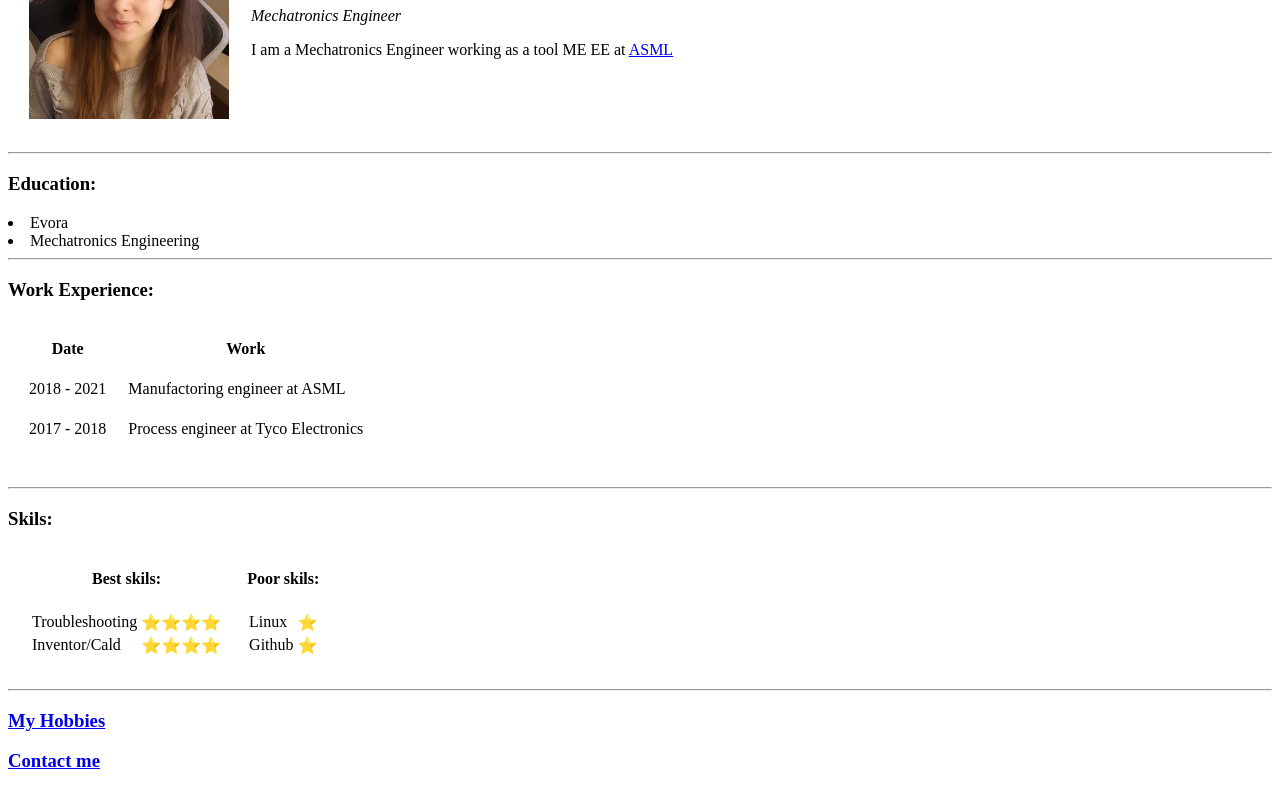
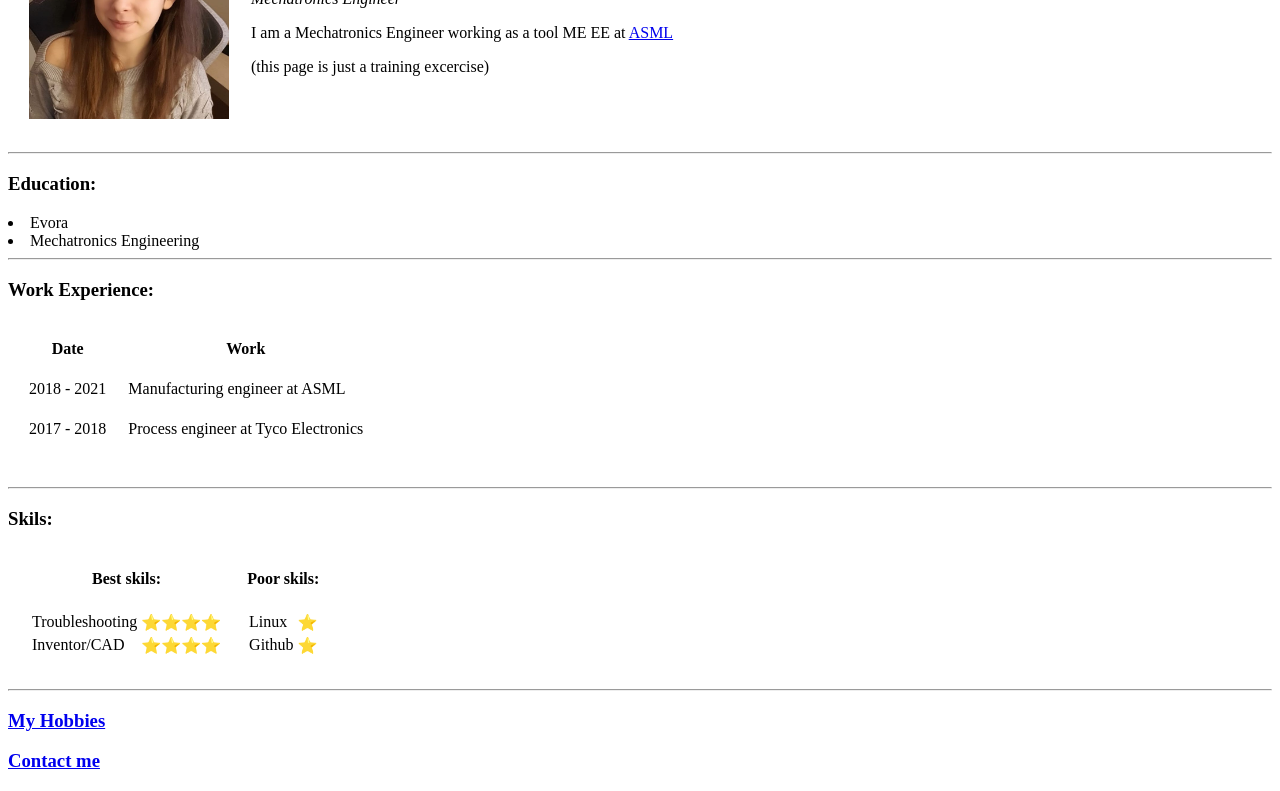
Before and after one commit to AngieVei/CV, a plain HTML site: page index.html in a window 1280 px wide. Shown: the part 151-942 px from the top of the page. Drawn offline with Linux system fonts and the light colour scheme.

Commit message:
Update index.html

```diff
--- a/index.html
+++ b/index.html
@@ -12,6 +12,7 @@
           <h1> Angela Veiga </h1>
           <p> <em> Mechatronics Engineer </em></p>
           <p> I am a Mechatronics Engineer working as a tool ME EE at <a href="https://www.asml.com/en">ASML</a></p>
+          <p> (this page is just a training excercise)</p>
         </td>
       </tr>
     </table>
@@ -34,7 +35,7 @@
         <tbody>
           <tr>
             <td>2018 - 2021 </td>
-            <td>Manufactoring engineer at ASML</td>
+            <td>Manufacturing engineer at ASML</td>
           </tr>
             <td>2017 - 2018</td>
             <td>Process engineer at Tyco Electronics</td>
@@ -64,7 +65,7 @@
                     <td>Troubleshooting </td>
                     <td>⭐️⭐️⭐️⭐️</td>
                   </tr>
-                    <td>Inventor/Cald </td>
+                    <td>Inventor/CAD </td>
                     <td>⭐️⭐️⭐️⭐️</td>
                   <tr>
                 </table>
```
